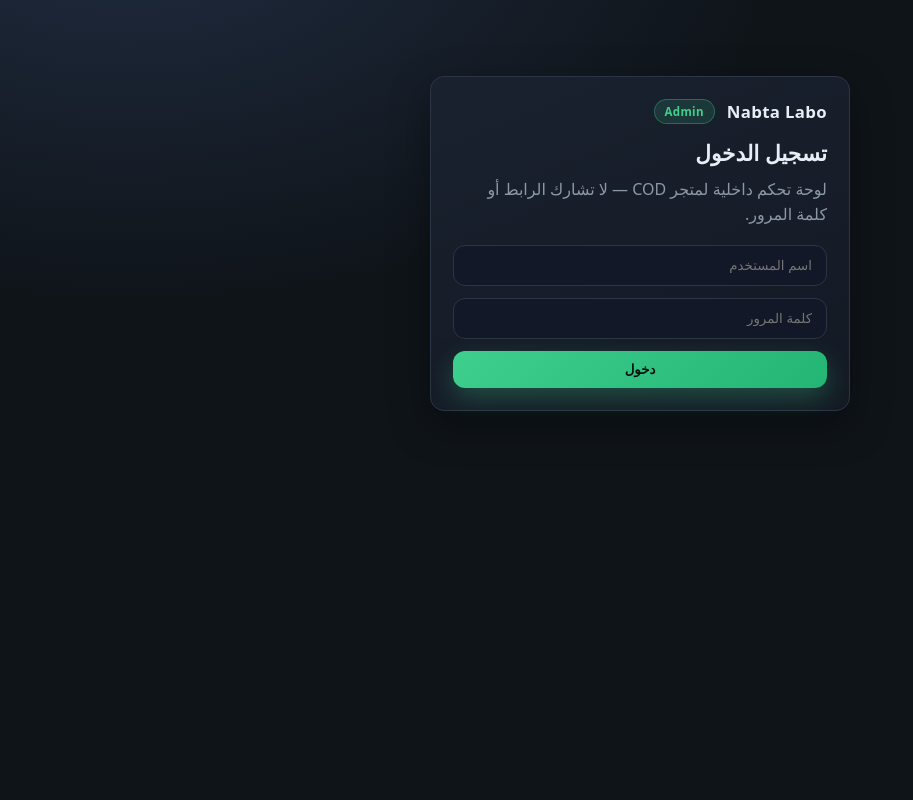
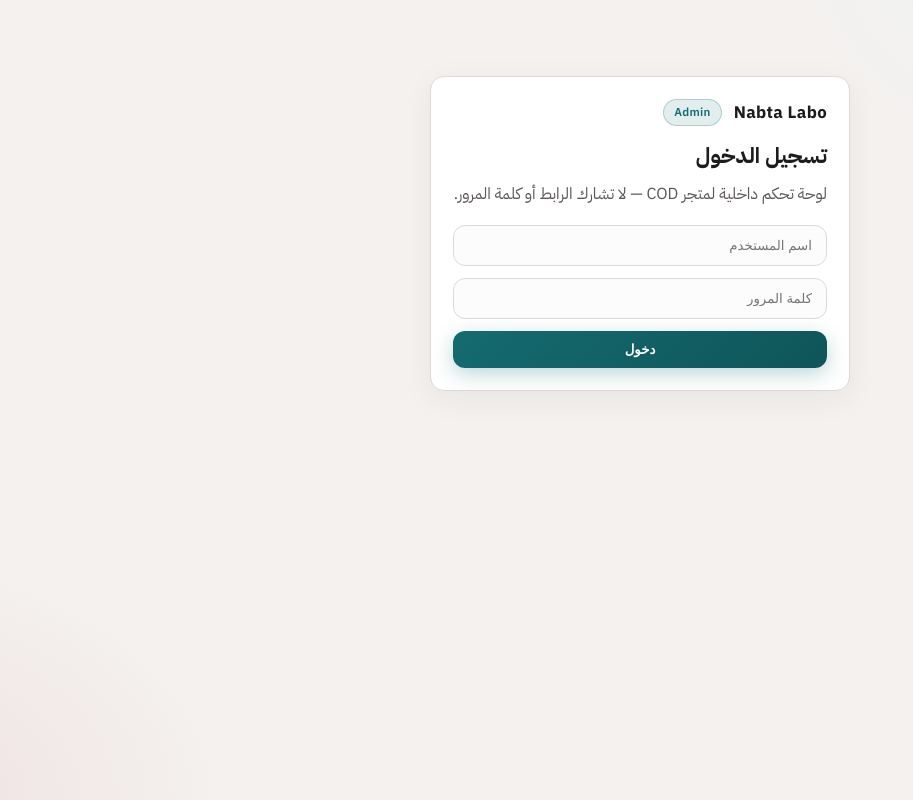
Before and after one commit to pablomesrouhi-code/backend, a FastAPI app: page /api/admin in a window 1280 px wide. Shown: the whole page, without its empty margins (0-913 px from the left). Run offline with FastAPI, Linux system fonts and the light colour scheme; parts of the project's set-up code (start-up, migrations or seed data) failed here and were passed over.

Commit message:
fix(admin-ui): light theme and brand colors for dashboard
Co-authored-by: Cursor <cursoragent@cursor.com>

```diff
--- a/app/templates/admin_dashboard.html
+++ b/app/templates/admin_dashboard.html
@@ -4,25 +4,36 @@
   <meta charset="utf-8"/>
   <meta name="viewport" content="width=device-width, initial-scale=1"/>
   <title>Nabta Labo — لوحة التحكم</title>
+  <link rel="preconnect" href="https://fonts.googleapis.com"/>
+  <link rel="preconnect" href="https://fonts.gstatic.com" crossorigin/>
+  <link href="https://fonts.googleapis.com/css2?family=IBM+Plex+Sans+Arabic:wght@400;500;600;700&display=swap" rel="stylesheet"/>
   <style>
     :root {
-      --bg: #0f1419;
-      --panel: #1a2230;
-      --muted: #8b98a6;
-      --text: #e8eef5;
-      --accent: #3ecf8e;
-      --accent2: #5bb9ff;
-      --danger: #ff6b7a;
-      --border: #2c3545;
+      --bg: #f4f1ef;
+      --bg-accent: #e8f4f4;
+      --panel: #ffffff;
+      --muted: #5c5656;
+      --text: #1c1c1c;
+      --authority: #146b70;
+      --authority-soft: rgba(20, 107, 112, 0.12);
+      --rose: #b8485c;
+      --rose-soft: rgba(184, 72, 92, 0.1);
+      --accent-mint: #2d9d78;
+      --danger: #c73e4d;
+      --border: #e0d8d6;
       --radius: 14px;
-      --shadow: 0 14px 40px rgba(0,0,0,.35);
+      --shadow: 0 8px 32px rgba(28, 28, 28, 0.06);
+      --shadow-sm: 0 2px 12px rgba(28, 28, 28, 0.04);
       font-family: "IBM Plex Sans Arabic", system-ui, sans-serif;
     }
     * { box-sizing: border-box; }
     body {
       margin: 0;
       min-height: 100vh;
-      background: radial-gradient(1200px 700px at 10% -10%, #1f2b3f 0%, var(--bg) 55%);
+      background:
+        radial-gradient(900px 520px at 100% -8%, var(--bg-accent) 0%, transparent 55%),
+        radial-gradient(700px 480px at -10% 100%, var(--rose-soft) 0%, transparent 50%),
+        var(--bg);
       color: var(--text);
     }
     .wrap { max-width: 1180px; margin: 0 auto; padding: 28px 18px 48px; }
@@ -33,24 +44,27 @@
     .brand {
       display: flex; align-items: center; gap: 12px;
       font-weight: 700; letter-spacing: .02em; font-size: 1.05rem;
+      color: var(--text);
     }
     .badge {
       font-size: .72rem; font-weight: 600; padding: 4px 10px;
-      border-radius: 999px; background: rgba(62,207,142,.14); color: var(--accent);
-      border: 1px solid rgba(62,207,142,.35);
+      border-radius: 999px; background: var(--authority-soft); color: var(--authority);
+      border: 1px solid rgba(20, 107, 112, 0.25);
     }
     .tabs { display: flex; gap: 8px; flex-wrap: wrap; }
     .tabs button {
-      border: 1px solid var(--border); background: transparent; color: var(--text);
+      border: 1px solid var(--border); background: var(--panel); color: var(--text);
       padding: 10px 16px; border-radius: 999px; cursor: pointer; font-weight: 600;
-      transition: .18s ease;
+      transition: .18s ease; box-shadow: var(--shadow-sm);
     }
+    .tabs button:hover { border-color: rgba(20, 107, 112, 0.35); }
     .tabs button.active {
-      background: linear-gradient(135deg, rgba(62,207,142,.22), rgba(91,185,255,.15));
-      border-color: rgba(62,207,142,.45);
+      background: linear-gradient(135deg, var(--authority-soft), var(--rose-soft));
+      border-color: var(--authority);
+      color: var(--authority);
     }
     .panel {
-      background: linear-gradient(160deg, rgba(26,34,48,.94), rgba(20,26,36,.94));
+      background: var(--panel);
       border: 1px solid var(--border); border-radius: var(--radius);
       padding: 22px; box-shadow: var(--shadow);
     }
@@ -60,17 +74,29 @@
     }
     label.field { display: flex; flex-direction: column; gap: 6px; font-size: .82rem; color: var(--muted); }
     input[type="date"] {
-      background: #121827; border: 1px solid var(--border); color: var(--text);
+      background: #fdfcfc; border: 1px solid var(--border); color: var(--text);
       padding: 10px 12px; border-radius: 10px; min-width: 160px;
     }
     button.primary {
       border: none; cursor: pointer; border-radius: 12px; padding: 11px 18px;
-      font-weight: 700; background: linear-gradient(135deg, var(--accent), #24b574);
-      color: #08130f; box-shadow: 0 10px 26px rgba(62,207,142,.28);
+      font-weight: 700;
+      background: linear-gradient(135deg, var(--authority) 0%, #0f5559 100%);
+      color: #fff;
+      box-shadow: 0 6px 20px rgba(20, 107, 112, 0.28);
+      transition: transform .12s ease, box-shadow .12s ease;
+    }
+    button.primary:hover {
+      transform: translateY(-1px);
+      box-shadow: 0 8px 24px rgba(20, 107, 112, 0.32);
     }
     button.ghost {
-      border: 1px solid var(--border); background: transparent; color: var(--muted);
+      border: 1px solid var(--border); background: var(--panel); color: var(--muted);
       border-radius: 12px; padding: 10px 14px; cursor: pointer;
+      transition: border-color .15s ease, color .15s ease;
+    }
+    button.ghost:hover {
+      border-color: var(--rose);
+      color: var(--rose);
     }
     .grid-kpi {
       display: grid;
@@ -80,10 +106,12 @@
     .kpi {
       padding: 16px 16px 14px; border-radius: 14px;
       border: 1px solid var(--border);
-      background: rgba(18,24,35,.68);
+      background: linear-gradient(180deg, #fff 0%, #faf8f7 100%);
+      box-shadow: var(--shadow-sm);
+      border-inline-end: 3px solid var(--authority);
     }
     .kpi .label { font-size: .78rem; color: var(--muted); margin-bottom: 6px; }
-    .kpi .value { font-size: 1.55rem; font-weight: 800; letter-spacing: .02em; }
+    .kpi .value { font-size: 1.55rem; font-weight: 800; letter-spacing: .02em; color: var(--authority); }
     .kpi .hint { margin-top: 8px; font-size: .74rem; color: var(--muted); line-height: 1.35; }
     table.data {
       width: 100%; border-collapse: collapse; font-size: .88rem;
@@ -91,26 +119,31 @@
     table.data th, table.data td {
       padding: 12px 10px; border-bottom: 1px solid var(--border); text-align: right;
     }
-    table.data th { color: var(--muted); font-weight: 600; font-size: .78rem; }
-    table.data tr:hover td { background: rgba(91,185,255,.05); }
+    table.data th { color: var(--muted); font-weight: 600; font-size: .78rem; background: #faf8f7; }
+    table.data tr:hover td { background: rgba(241, 230, 228, 0.45); }
     .pill {
       display: inline-block; padding: 3px 10px; border-radius: 999px;
       font-size: .74rem; font-weight: 700;
       border: 1px solid var(--border); color: var(--muted);
+      background: #fdfcfc;
     }
-    .pill.ok { border-color: rgba(62,207,142,.5); color: var(--accent); }
-    .pill.bad { border-color: rgba(255,107,122,.45); color: var(--danger); }
+    .pill.ok { border-color: rgba(45, 157, 120, 0.45); color: #1d7a5c; background: rgba(45, 157, 120, 0.08); }
+    .pill.bad { border-color: rgba(199, 62, 77, 0.4); color: var(--danger); background: rgba(199, 62, 77, 0.06); }
     .login-box { max-width: 420px; margin: 48px auto; }
-    .login-box h2 { margin: 0 0 10px; font-size: 1.35rem; }
+    .login-box h2 { margin: 0 0 10px; font-size: 1.35rem; color: var(--text); }
     .login-box p { color: var(--muted); margin: 0 0 18px; line-height: 1.55; }
     .login-box input {
       width: 100%; padding: 12px 14px; border-radius: 12px;
-      border: 1px solid var(--border); background: #121827; color: var(--text);
+      border: 1px solid var(--border); background: #fdfcfc; color: var(--text);
       margin-bottom: 12px;
+    }
+    .login-box input:focus {
+      outline: none; border-color: var(--authority); box-shadow: 0 0 0 3px var(--authority-soft);
     }
     .error { color: var(--danger); font-size: .85rem; margin-top: 8px; display: none; }
     .backdrop {
-      position: fixed; inset: 0; background: rgba(8,12,18,.72);
+      position: fixed; inset: 0; background: rgba(28, 28, 28, 0.35);
+      backdrop-filter: blur(3px);
       display: none; align-items: center; justify-content: center; padding: 18px;
       z-index: 40;
     }
@@ -118,19 +151,22 @@
     .modal {
       width: min(920px, 100%); max-height: min(92vh, 880px); overflow: auto;
       border-radius: 18px; border: 1px solid var(--border);
-      background: linear-gradient(165deg, #151c29, #111722);
-      box-shadow: var(--shadow); padding: 22px;
+      background: var(--panel);
+      box-shadow: 0 24px 64px rgba(28, 28, 28, 0.12); padding: 22px;
     }
     .modal-head {
       display: flex; justify-content: space-between; gap: 12px;
       align-items: flex-start; margin-bottom: 16px;
     }
-    .modal-head h3 { margin: 0; font-size: 1.15rem; }
+    .modal-head h3 { margin: 0; font-size: 1.15rem; color: var(--authority); }
     .mini-grid {
       display: grid; grid-template-columns: repeat(auto-fit, minmax(220px, 1fr));
       gap: 10px 14px; margin-bottom: 16px;
     }
-    .kv { padding: 10px 12px; border-radius: 12px; border: 1px solid var(--border); background: rgba(18,24,35,.55); }
+    .kv {
+      padding: 10px 12px; border-radius: 12px; border: 1px solid var(--border);
+      background: #faf8f7;
+    }
     .kv span { display: block; font-size: .74rem; color: var(--muted); margin-bottom: 4px; }
     .mono { font-family: ui-monospace, monospace; font-size: .82rem; word-break: break-all; }
     footer.note { margin-top: 14px; font-size: .74rem; color: var(--muted); line-height: 1.45; }
```
